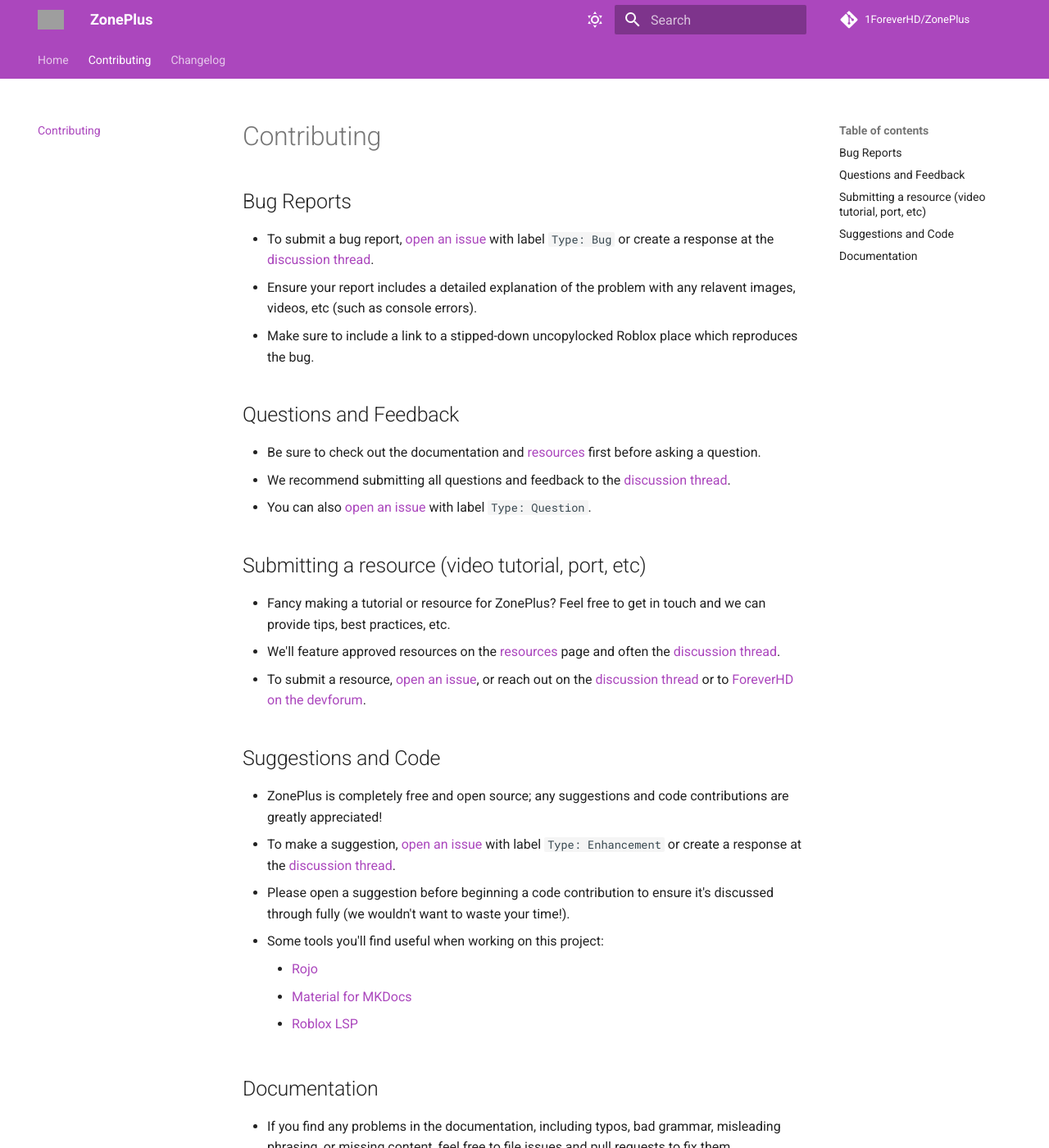
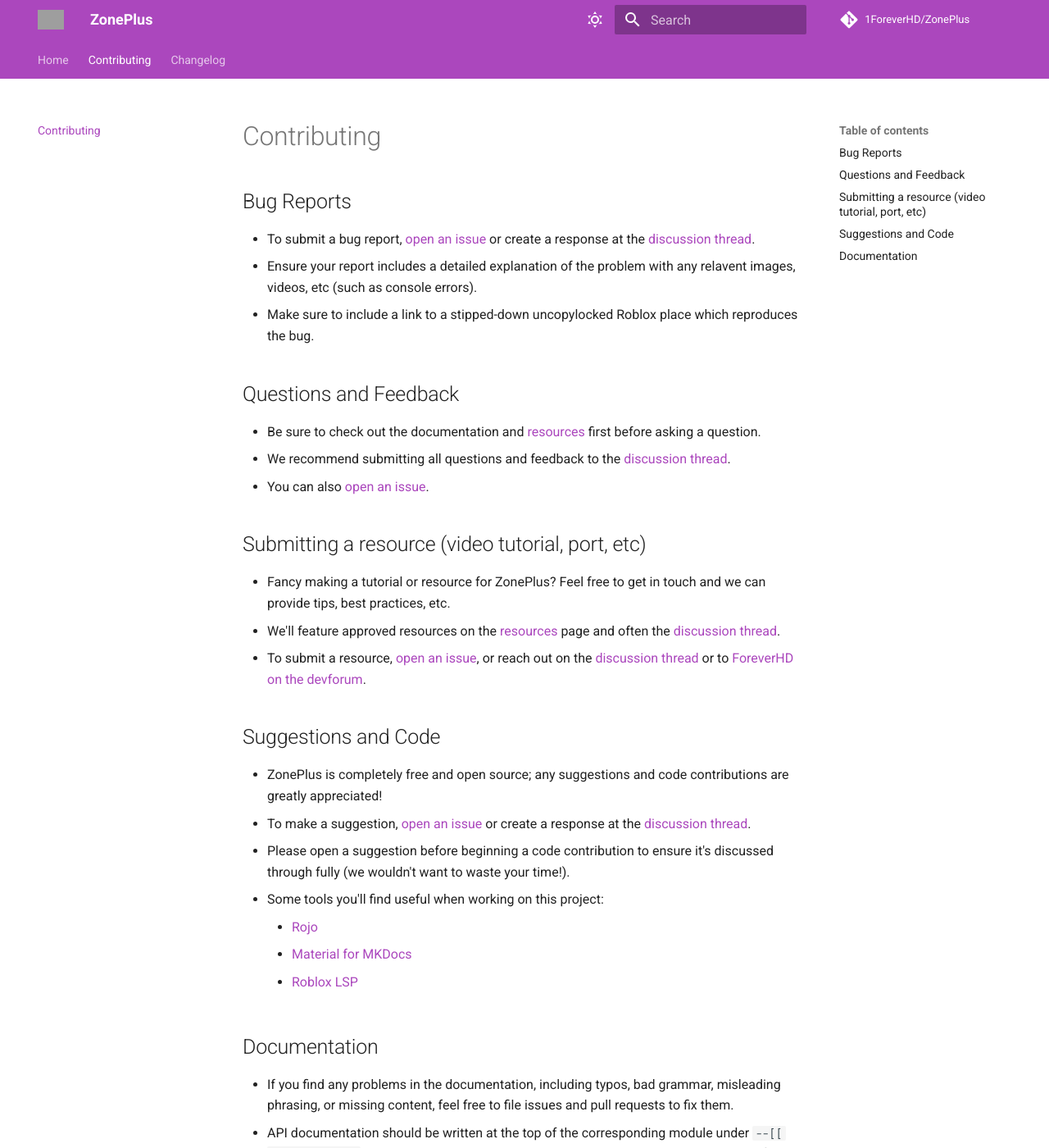
Before and after one commit to 1ForeverHD/ZonePlus, an MkDocs documentation site: the page built from docs/contributing.md, in a window 1280 px wide and 1400 px high. Shown: the whole window at 82% size. Built offline with MkDocs 1.6.1 and Material for MkDocs 9.7.7, drawn with Linux system fonts in a browser that asks for light colours; comment, search, counter and statistics services are not loaded; grey boxes are pictures that could not be loaded.

Commit message:
Update contributing.md

```diff
--- a/docs/contributing.md
+++ b/docs/contributing.md
@@ -6,14 +6,14 @@
 [open an issue]: https://github.com/1ForeverHD/ZonePlus/issues
 
 ## Bug Reports
-- To submit a bug report, [open an issue] with label ``Type: Bug`` or create a response at the [discussion thread].
+- To submit a bug report, [open an issue] or create a response at the [discussion thread].
 - Ensure your report includes a detailed explanation of the problem with any relavent images, videos, etc (such as console errors).
 - Make sure to include a link to a stipped-down uncopylocked Roblox place which reproduces the bug.
 
 ## Questions and Feedback
 - Be sure to check out the documentation and [resources] first before asking a question.
 - We recommend submitting all questions and feedback to the [discussion thread].
-- You can also [open an issue] with label ``Type: Question``.
+- You can also [open an issue].
 
 ## Submitting a resource (video tutorial, port, etc)
 - Fancy making a tutorial or resource for ZonePlus? Feel free to get in touch and we can provide tips, best practices, etc.
@@ -22,7 +22,7 @@
 
 ## Suggestions and Code
 - ZonePlus is completely free and open source; any suggestions and code contributions are greatly appreciated!
-- To make a suggestion, [open an issue] with label ``Type: Enhancement`` or create a response at the [discussion thread].
+- To make a suggestion, [open an issue] or create a response at the [discussion thread].
 - Please open a suggestion before beginning a code contribution to ensure it's discussed through fully (we wouldn't want to waste your time!).
 - Some tools you'll find useful when working on this project:
     - [Rojo](https://rojo.space/docs/)
```
